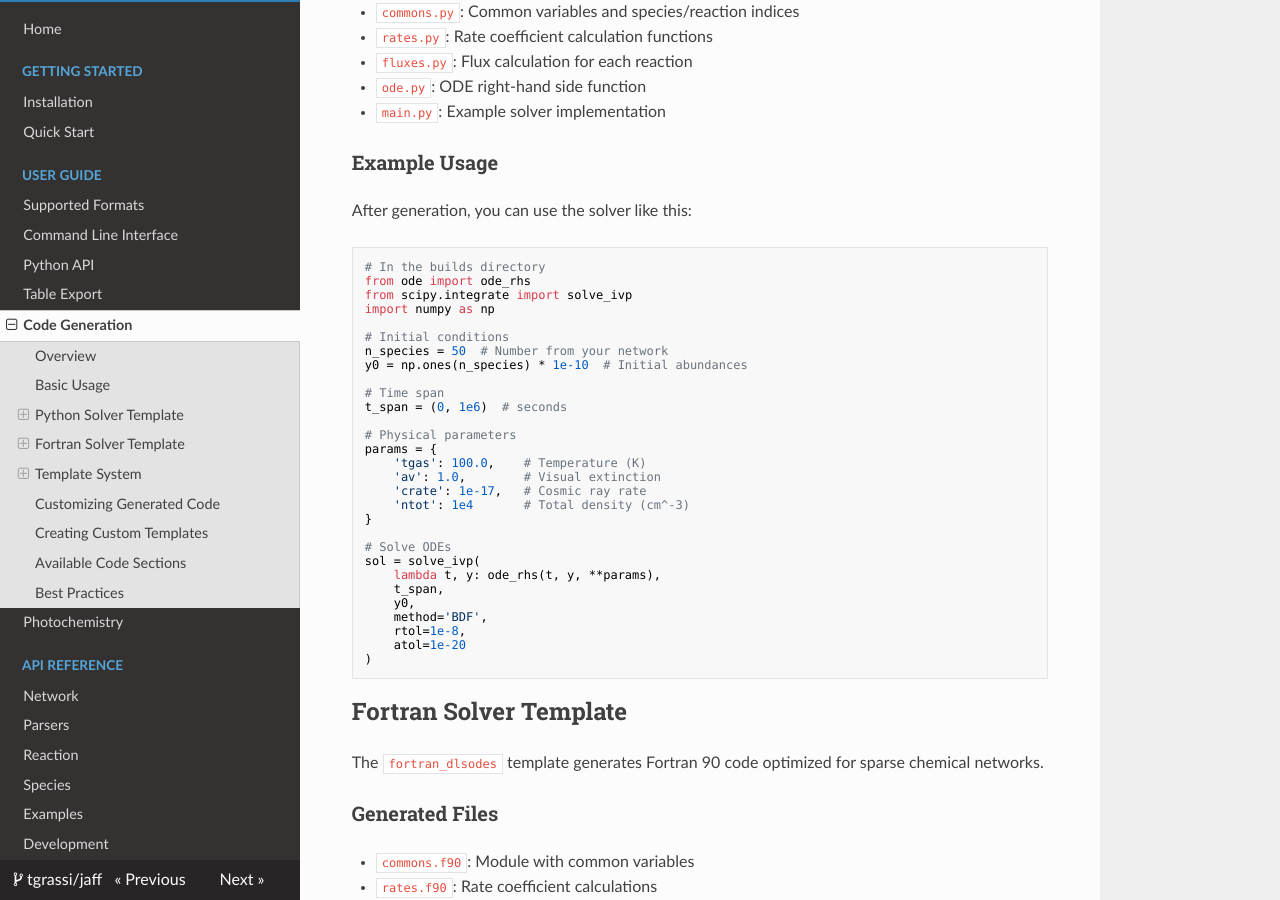
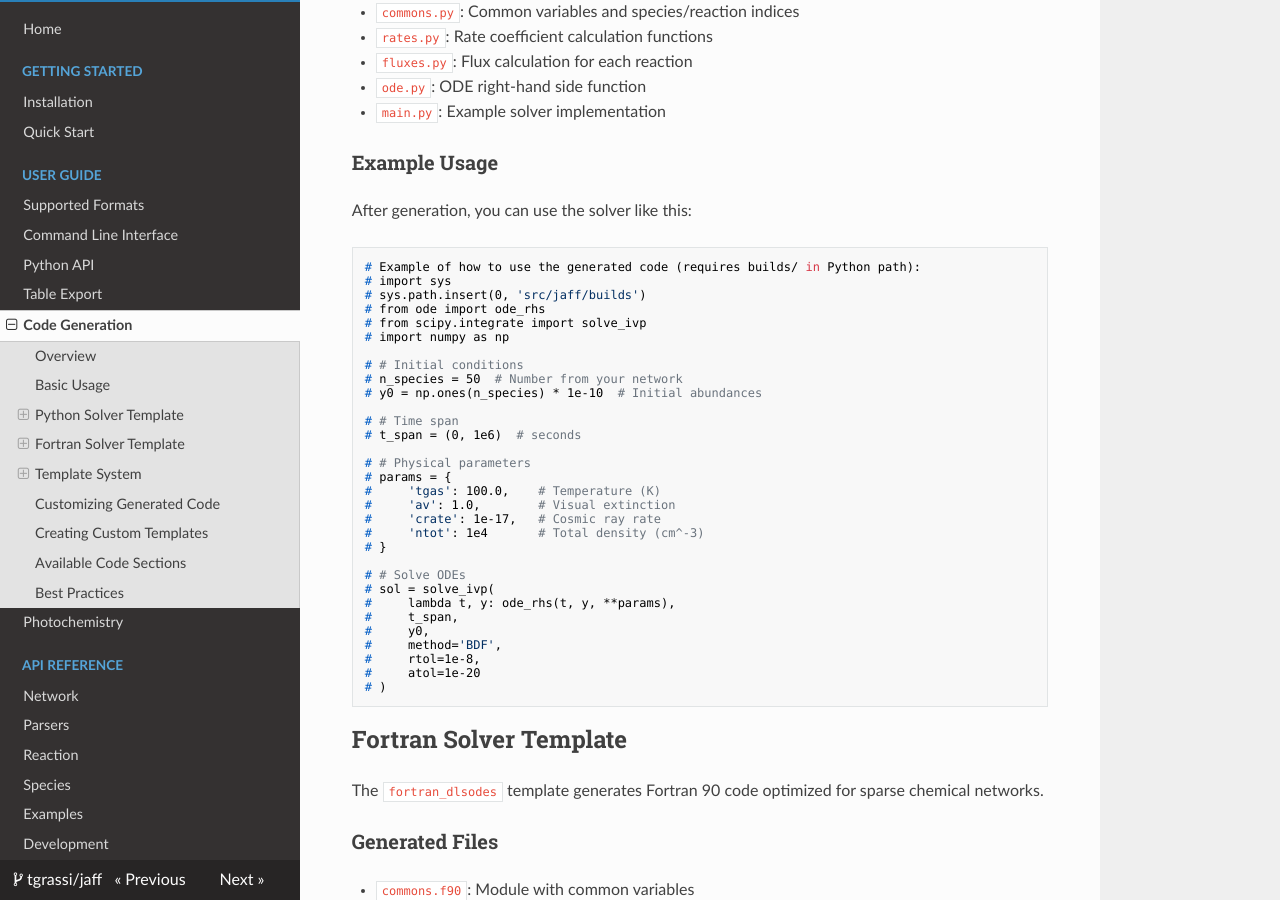
Before and after one commit to BenWibking/jaff, an MkDocs documentation site: the page built from docs/code-generation.md, in a window 1280 px wide and 900 px high, scrolled down 932 px. Built offline with MkDocs 1.6.1, drawn with Linux system fonts in a browser that asks for light colours; nearby versions of some CDN libraries.

Commit message:
fix docs again

````diff
--- a/docs/code-generation.md
+++ b/docs/code-generation.md
@@ -47,35 +47,37 @@ The `python_solve_ivp` template generates a complete Python solver with the foll
 After generation, you can use the solver like this:
 
 ```python
-# In the builds directory
-from ode import ode_rhs
-from scipy.integrate import solve_ivp
-import numpy as np
+# Example of how to use the generated code (requires builds/ in Python path):
+# import sys
+# sys.path.insert(0, 'src/jaff/builds')
+# from ode import ode_rhs
+# from scipy.integrate import solve_ivp
+# import numpy as np
 
-# Initial conditions
-n_species = 50  # Number from your network
-y0 = np.ones(n_species) * 1e-10  # Initial abundances
+# # Initial conditions
+# n_species = 50  # Number from your network
+# y0 = np.ones(n_species) * 1e-10  # Initial abundances
 
-# Time span
-t_span = (0, 1e6)  # seconds
+# # Time span
+# t_span = (0, 1e6)  # seconds
 
-# Physical parameters
-params = {
-    'tgas': 100.0,    # Temperature (K)
-    'av': 1.0,        # Visual extinction
-    'crate': 1e-17,   # Cosmic ray rate
-    'ntot': 1e4       # Total density (cm^-3)
-}
+# # Physical parameters
+# params = {
+#     'tgas': 100.0,    # Temperature (K)
+#     'av': 1.0,        # Visual extinction
+#     'crate': 1e-17,   # Cosmic ray rate
+#     'ntot': 1e4       # Total density (cm^-3)
+# }
 
-# Solve ODEs
-sol = solve_ivp(
-    lambda t, y: ode_rhs(t, y, **params),
-    t_span,
-    y0,
-    method='BDF',
-    rtol=1e-8,
-    atol=1e-20
-)
+# # Solve ODEs
+# sol = solve_ivp(
+#     lambda t, y: ode_rhs(t, y, **params),
+#     t_span,
+#     y0,
+#     method='BDF',
+#     rtol=1e-8,
+#     atol=1e-20
+# )
 ```
 
 ## Fortran Solver Template
````
